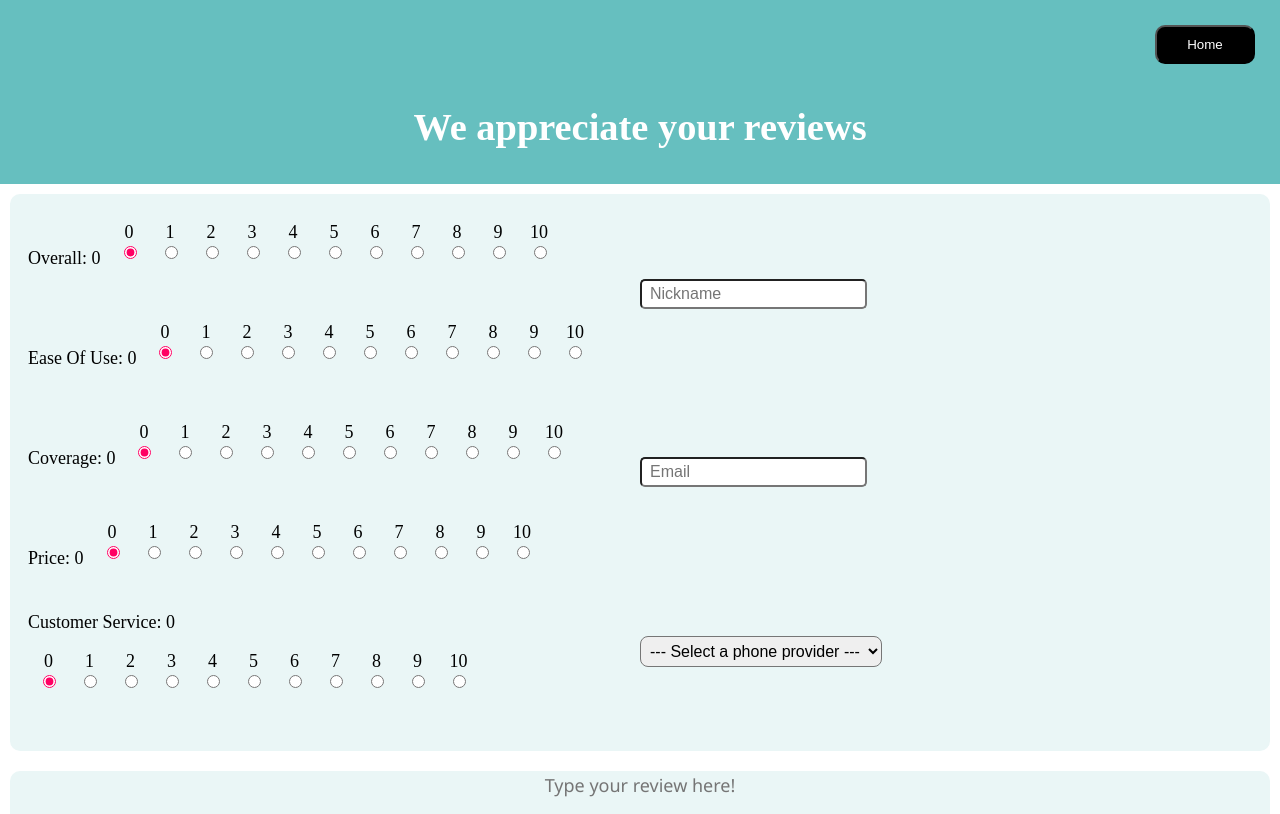
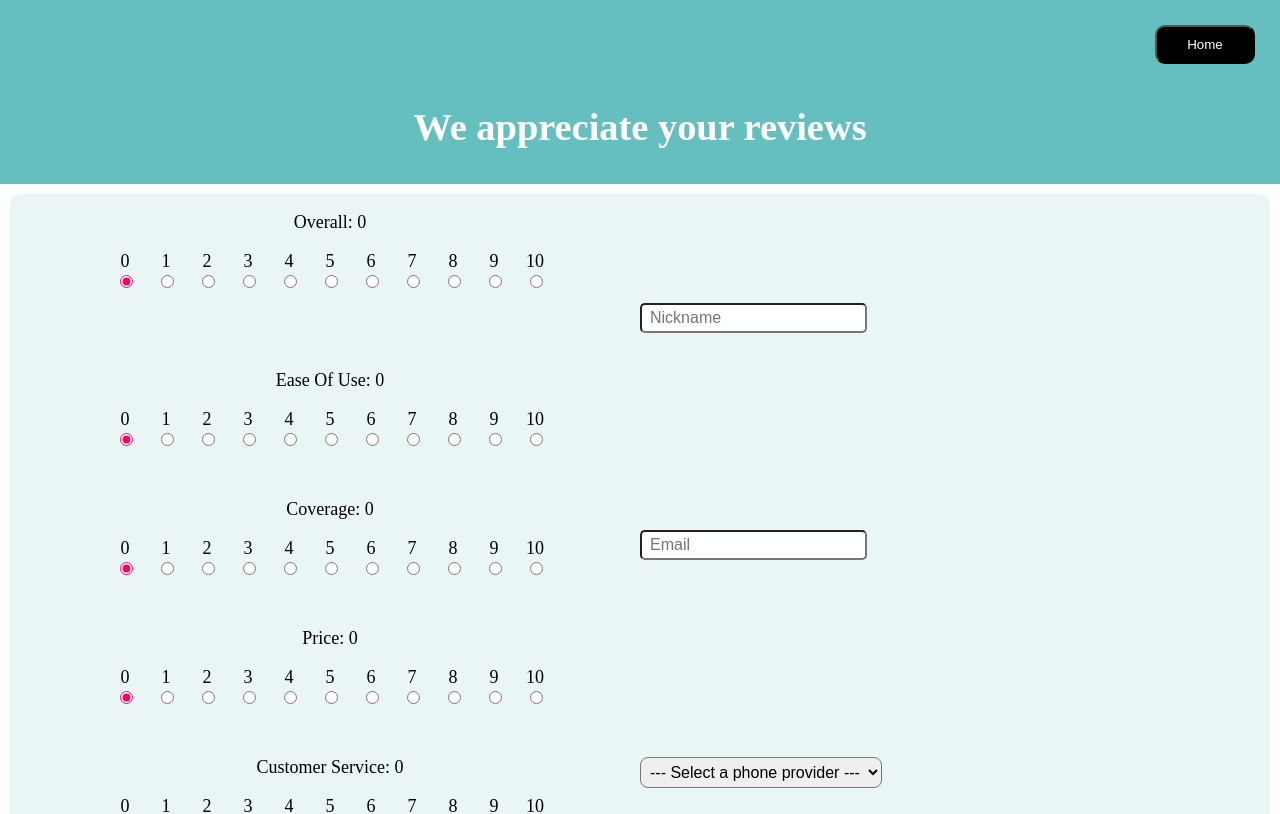
Before and after one commit to Phone-Review-App/SakuraSignal, a React (Create React App) app in the folder client/: page /Form in a window 1280 px wide. Shown: the top 814 px of the page. Built offline with nearby package versions, Linux system fonts and the light colour scheme.

Commit message:
fix: scores-div in Form.jsx

```diff
--- a/client/src/components/Card.css
+++ b/client/src/components/Card.css
@@ -1,5 +1,6 @@
 .card {
   margin: 20px;
+  padding: 20px;
   background-color: white;
   border-radius: 20px;
   display: flex;
--- a/client/src/pages/Form.css
+++ b/client/src/pages/Form.css
@@ -19,7 +19,7 @@ body {
   grid-template-columns: 1fr 1fr;
 }
 
-.scores {
+.scores-div {
   padding: 8px;
   display: flex;
   flex-direction: column;
--- a/client/src/pages/Form.jsx
+++ b/client/src/pages/Form.jsx
@@ -134,27 +134,31 @@ const Form = () => {
           <div className="main">
             <Navbar className="navbar" text="We appreciate your reviews"/>
             <div className="wrapper">
-              <div className="scores">
+              <div className="scores-div">
                 <Radio
                   className="radio"
                   radioName="Overall"
                   scoreSetter={setOverAllScore}
                 />
+                <br />
                 <Radio
                   className="radio"
                   radioName="Ease Of Use"
                   scoreSetter={setEOUScore}
                 />
+
                 <Radio
                   className="radio"
                   radioName="Coverage"
                   scoreSetter={setCoverageScore}
                 />
+
                 <Radio
                   className="radio"
                   radioName="Price"
                   scoreSetter={setPriceScore}
                 />
+
                 <Radio
                   className="radio"
                   radioName="Customer Service"
```
